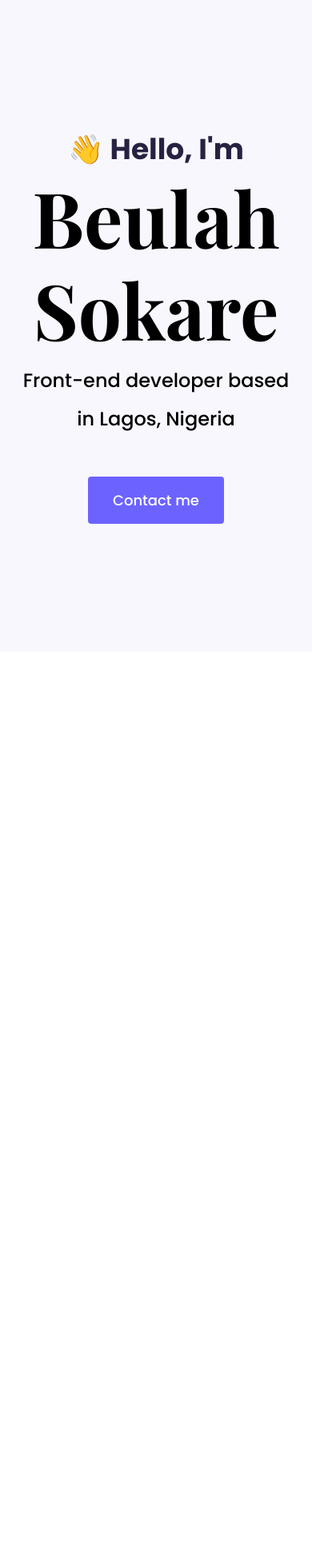
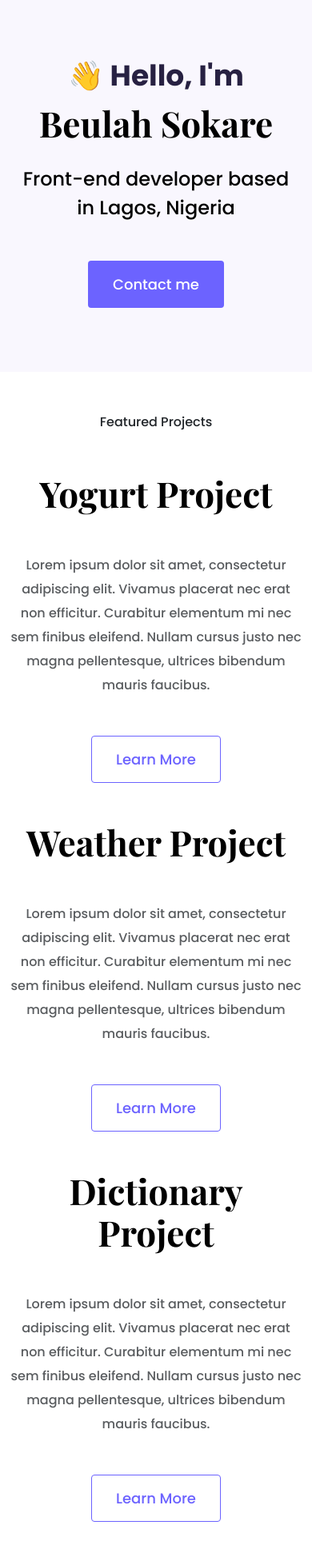
Before and after one commit to beeulah-s/my-portfolio, a plain HTML site: page index.html in a window 390 px wide. Shown: the whole page at 80% size. Before the commit the page ends 844 px from the top, so only its background shows below. Drawn offline with nearby package versions, Linux system fonts and the light colour scheme.

Commit message:
Integrated homepage content design

```diff
--- a/index.html
+++ b/index.html
@@ -32,6 +32,75 @@
         <a href="#" class="btn btn-branding">Contact me</a>
       </div>
     </div>
+    <p class="text-center m-5">Featured Projects</p>
+    <div class="container">
+      <div class="row mb-5">
+        <div class="col d-none d-lg-block">
+          <img
+            src="/images/yogurt.png"
+            alt="Yogurt project"
+            class="img-fluid"
+          />
+        </div>
+        <div class="col">
+          <div class="project-description">
+            <h2 class="mb-5">Yogurt Project</h2>
+            <p class="mb-5 text-muted">
+              Lorem ipsum dolor sit amet, consectetur adipiscing elit. Vivamus
+              placerat nec erat non efficitur. Curabitur elementum mi nec sem
+              finibus eleifend. Nullam cursus justo nec magna pellentesque,
+              ultrices bibendum mauris faucibus.
+            </p>
+            <a href="" class="btn btn-branding-outline">Learn More</a>
+          </div>
+        </div>
+      </div>
+
+      <div class="row mb-5">
+        <div class="col">
+          <div class="project-description">
+            <h2 class="mb-5">Weather Project</h2>
+            <p class="mb-5 text-muted">
+              Lorem ipsum dolor sit amet, consectetur adipiscing elit. Vivamus
+              placerat nec erat non efficitur. Curabitur elementum mi nec sem
+              finibus eleifend. Nullam cursus justo nec magna pellentesque,
+              ultrices bibendum mauris faucibus.
+            </p>
+            <a href="" class="btn btn-branding-outline">Learn More</a>
+          </div>
+        </div>
+        <div class="col d-none d-lg-block">
+          <img
+            src="/images/weather.png"
+            alt="Weather project"
+            class="img-fluid"
+          />
+        </div>
+      </div>
+
+      <div class="row mb-5">
+        <div class="col d-none d-lg-block">
+          <img
+            src="/images/dictionary.png"
+            alt="Dictionary project"
+            class="img-fluid"
+          />
+        </div>
+        <div class="col">
+          <div class="project-description">
+            <h2 class="mb-5">Dictionary Project</h2>
+            <p class="mb-5 text-muted">
+              Lorem ipsum dolor sit amet, consectetur adipiscing elit. Vivamus
+              placerat nec erat non efficitur. Curabitur elementum mi nec sem
+              finibus eleifend. Nullam cursus justo nec magna pellentesque,
+              ultrices bibendum mauris faucibus.
+            </p>
+            <a href="" class="btn btn-branding-outline">Learn More</a>
+          </div>
+        </div>
+      </div>
+    </div>
+
     <script
       src="https://cdn.jsdelivr.net/npm/bootstrap@5.3.0/dist/js/bootstrap.bundle.min.js"
       integrity="sha384-geWF76RCwLtnZ8qwWowPQNguL3RmwHVBC9FhGdlKrxdiJJigb/j/68SIy3Te4Bkz"
--- a/styles/style.css
+++ b/styles/style.css
@@ -22,10 +22,17 @@ h6 {
 
 h1 {
   font-size: 96px;
+  line-height: 1.5;
+}
+
+h2 {
+  font-size: 64px;
 }
 
 p {
   font-weight: normal;
+  font-size: 16px;
+  line-height: 30px;
 }
 
 .hero {
@@ -44,7 +51,7 @@ p {
 .hero h2 {
   font-family: var(--default-font-family);
   font-weight: normal;
-  line-height: 2;
+  line-height: 1.5;
   font-size: 24px;
 }
 
@@ -56,3 +63,36 @@ p {
   line-height: 27px;
   padding: 15px 30px;
 }
+
+.btn-branding-outline {
+  color: var(--branding-color);
+  border: 1px solid var(--branding-color);
+  border-radius: 4px;
+  font-size: 18px;
+  line-height: 27px;
+  padding: 15px 30px;
+}
+
+.project-description {
+  padding: 60px 60px;
+}
+
+@media (max-width: 960px) {
+  h1 {
+    font-size: 44px;
+    line-height: 2;
+  }
+
+  h2 {
+    font-size: 44px;
+  }
+
+  .hero {
+    padding: 80px 20px;
+  }
+
+  .project-description {
+    padding: 0;
+    text-align: center;
+  }
+}
```
Also changed, not shown: images/dictionary.png (added), images/weather.png (added), images/yogurt.png (added).
